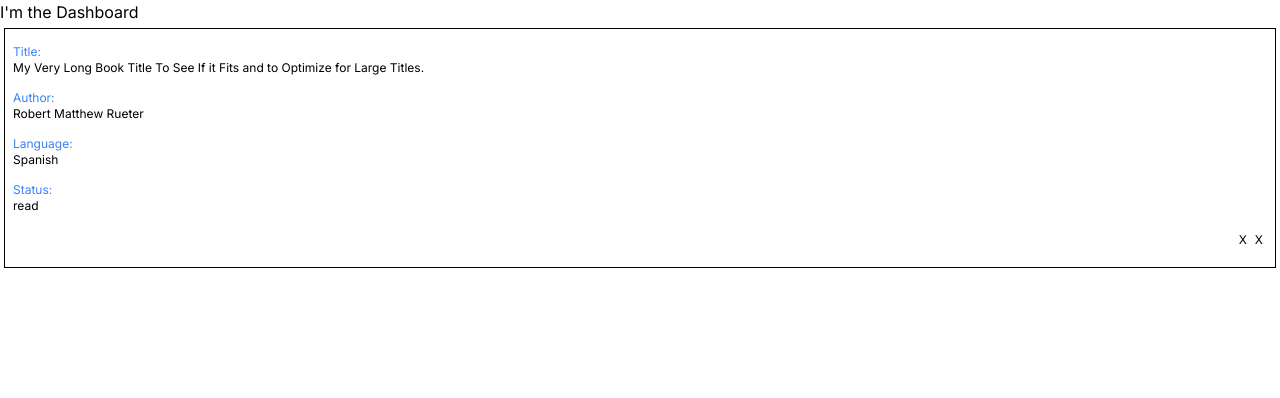
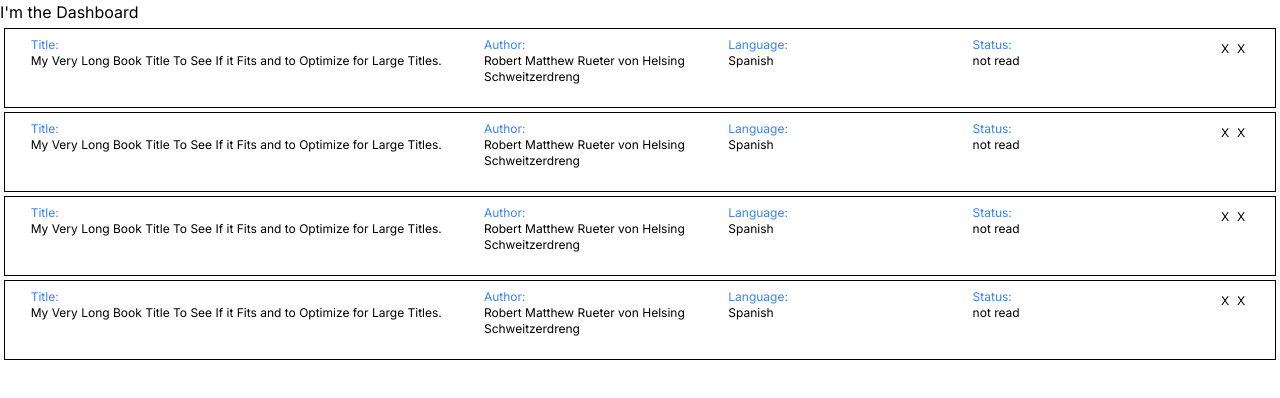
Before and after one commit to MattRueter/my-library, a Next.js app in the folder front-end/: page /dashboard in a window 1280 px wide. Shown: the top 398 px of the page. Built offline with nearby package versions, Linux system fonts and the light colour scheme.

Commit message:
adjust sections of Card to create consistent widths of sections despite content size.

```diff
--- a/front-end/src/app/dashboard/page.js
+++ b/front-end/src/app/dashboard/page.js
@@ -5,6 +5,9 @@ function Dashboard (){
         <>
           <h1>I'm the Dashboard</h1>
           <Card />
+          <Card />
+          <Card />
+          <Card />
         </>
     )
 }
--- a/front-end/src/components/card.js
+++ b/front-end/src/components/card.js
@@ -1,28 +1,28 @@
 const example={
     title:"My Very Long Book Title To See If it Fits and to Optimize for Large Titles.",
-    author:"Robert Matthew Rueter",
+    author:"Robert Matthew Rueter von Helsing Schweitzerdreng",
     language:"Spanish",
-    status:"read"
+    status:"not read"
 }
 const Card = () => {
     return(
-        <div className="border border-black m-1 flex flex-col justify-around h-60 p-2 text-xs ">
-            <div>
+        <div className="border border-black m-1 flex flex-col justify-around h-60 p-2 text-xs  sm:flex sm:flex-row sm:h-20">
+            <div className="sm:w-2/6">
                 <h2 className="text-blue-500">Title:</h2>
                 <p>{example.title}</p>
             </div>
 
-            <div>
+            <div className="sm:w-1/6">
                 <p className="text-blue-500"> Author:</p>
                 <p>{example.author} </p>
             </div>
 
-            <div>
+            <div className="sm:w-1/6">
                 <p className="text-blue-500">Language:</p>
                 <p>{example.language} </p>
             </div>
 
-            <div>
+            <div className="sm:w-1/6">
                 <p className="text-blue-500">Status:</p>
                 <p>{example.status} </p>
             </div>
```
